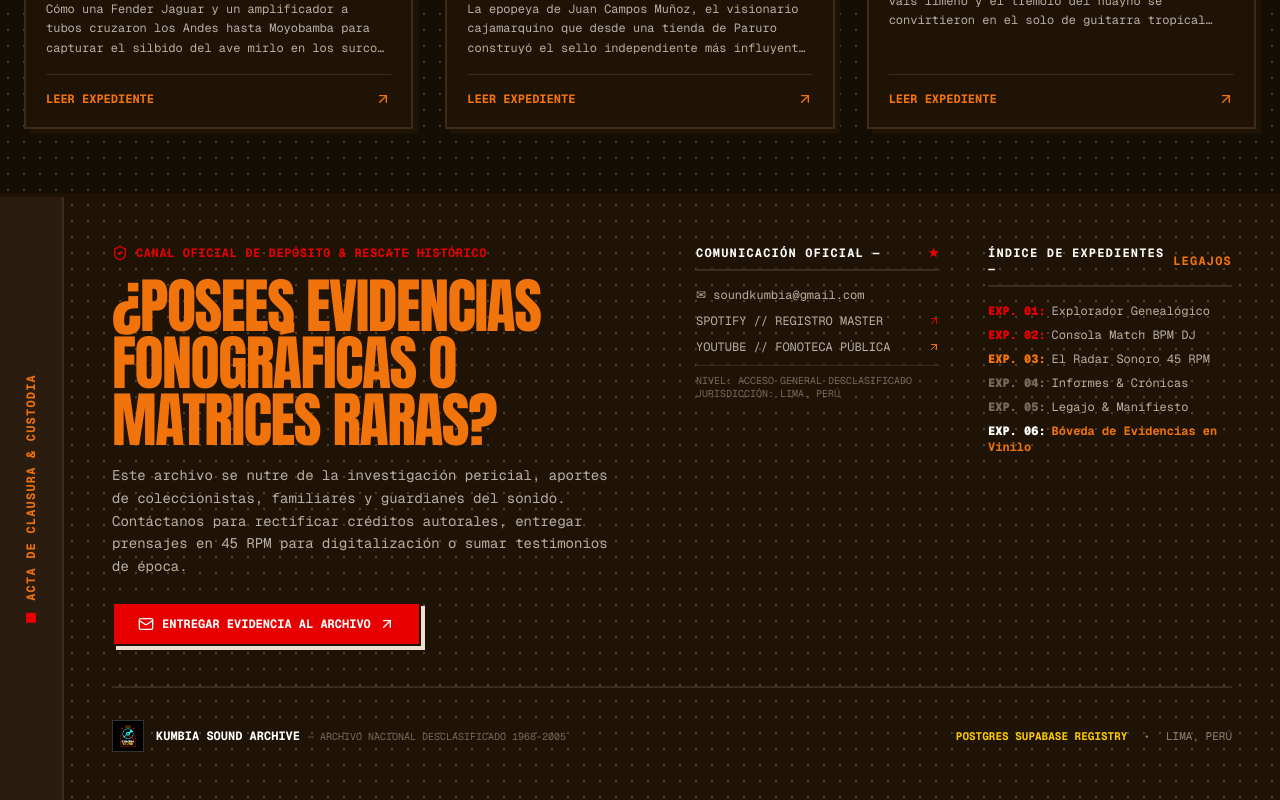
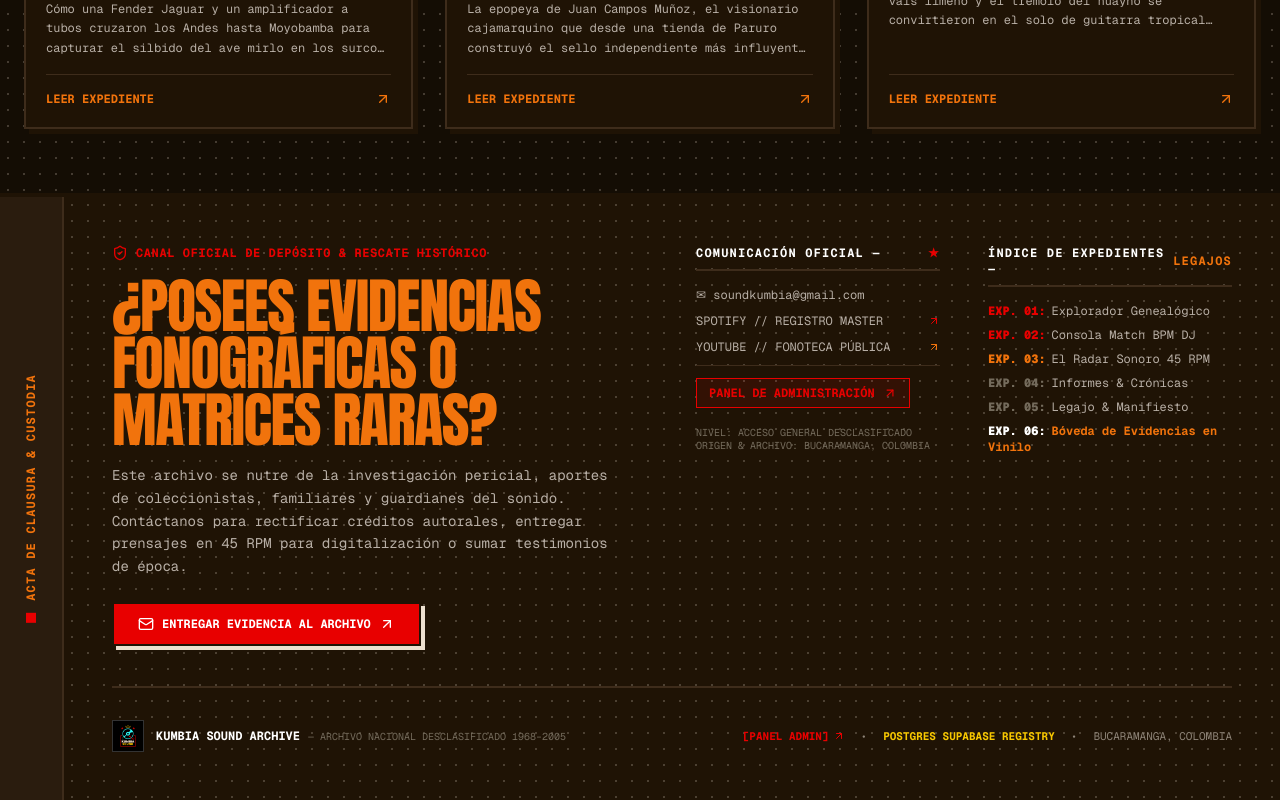
Before and after one commit to JorgeJordyJaimes/cumbia-peruana, a Next.js app: page / in a window 1280 px wide. Shown: the part 5579-6379 px from the top of the page. Built offline with nearby package versions, Linux system fonts and the light colour scheme; no server answers; the database is empty; a web font is replaced by a local one.

Commit message:
fix: corregir procedencia a Bucaramanga, Colombia y reincorporar boton de panel de administracion en el footer

```diff
--- a/src/app/nosotros/page.tsx
+++ b/src/app/nosotros/page.tsx
@@ -44,7 +44,8 @@ export default function NosotrosPage() {
               </h1>
 
               <p className="font-sans text-sm sm:text-base text-[#EDE0D0]/80 leading-relaxed max-w-2xl">
-                Kumbia Sound nace como una iniciativa independiente dedicada a catalogar, verificar
+                Kumbia Sound nace en Bucaramanga, Colombia, como una iniciativa independiente
+                impulsada por coleccionistas e investigadores apasionados por catalogar, verificar
                 y rendir homenaje a los compositores, guitarristas, percusionistas y técnicos de grabación
                 que forjaron la identidad musical del Perú en discos de vinilo de 33 y 45 RPM.
               </p>
--- a/src/features/home-brutalism/components/brutalist-footer.tsx
+++ b/src/features/home-brutalism/components/brutalist-footer.tsx
@@ -89,9 +89,19 @@ export function BrutalistFooter() {
                   </a>
                 </div>
 
-                <div className="pt-2 text-[10px] text-[#746B5C] border-t border-[#3E2C1B]">
+                <div className="pt-3 border-t border-[#3E2C1B]">
+                  <Link
+                    href="/admin"
+                    className="inline-flex items-center gap-2 border border-[#E80000] bg-[#E80000]/10 hover:bg-[#E80000] text-[#E80000] hover:text-white px-3 py-1.5 font-mono text-xs font-bold transition-all shadow-[2px_2px_0px_#1F1305]"
+                  >
+                    <span>PANEL DE ADMINISTRACIÓN</span>
+                    <ArrowUpRight className="h-3.5 w-3.5" />
+                  </Link>
+                </div>
+
+                <div className="pt-2 text-[10px] text-[#746B5C]">
                   NIVEL: ACCESO GENERAL DESCLASIFICADO<br />
-                  JURISDICCIÓN: LIMA, PERÚ
+                  ORIGEN &amp; ARCHIVO: BUCARAMANGA, COLOMBIA
                 </div>
               </div>
             </div>
@@ -176,11 +186,19 @@ export function BrutalistFooter() {
             </div>
 
             <div className="flex items-center gap-4 text-[11px]">
+              <Link
+                href="/admin"
+                className="text-[#E80000] hover:text-white font-bold transition-colors flex items-center gap-1 hover:underline"
+              >
+                <span>[PANEL ADMIN]</span>
+                <ArrowUpRight className="h-3 w-3" />
+              </Link>
+              <span>•</span>
               <span className="text-[#F8C800] font-bold">
                 POSTGRES SUPABASE REGISTRY
               </span>
               <span>•</span>
-              <span>LIMA, PERÚ</span>
+              <span>BUCARAMANGA, COLOMBIA</span>
             </div>
           </div>
 
--- a/src/features/home-retro/data/cumbia-mock.ts
+++ b/src/features/home-retro/data/cumbia-mock.ts
@@ -403,7 +403,7 @@ export const equipoKumbiaSound: MiembroEquipo[] = [
     nombre: "Jordy Jaimes",
     rol: "Director de Archivo & Curaduría Discográfica",
     fotoUrl: "https://images.unsplash.com/photo-1534528741775-53994a69daeb?auto=format&fit=crop&w=400&q=80",
-    bio: "Coleccionista de prensajes en 45 RPM e investigador de los estudios de grabación de la Lima de los años 70.",
+    bio: "Coleccionista de prensajes en 45 RPM e investigador fonográfico desde Bucaramanga, Colombia, dedicado a la preservación del patrimonio en vinilo de la cumbia peruana (1968–2005).",
     redes: [
       { tipo: "instagram", url: "https://instagram.com" },
       { tipo: "spotify", url: "https://spotify.com" },
```
